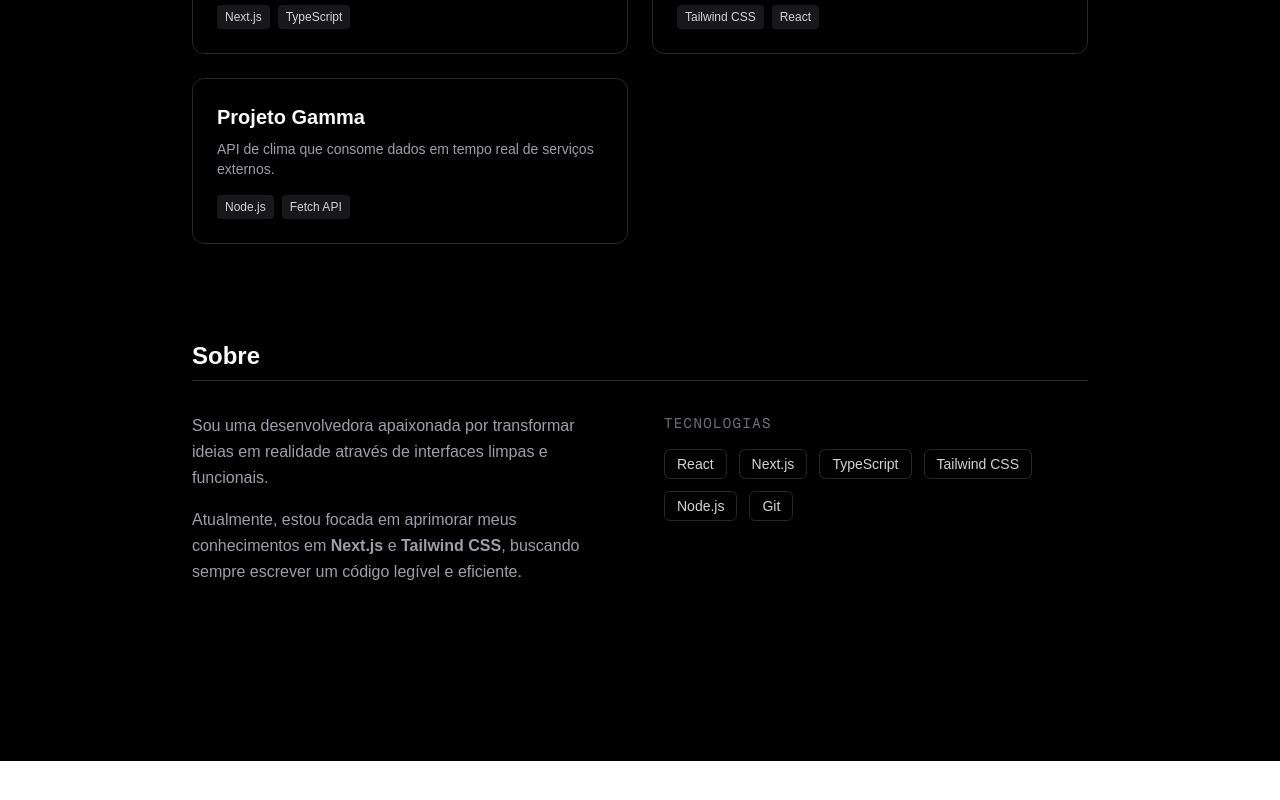
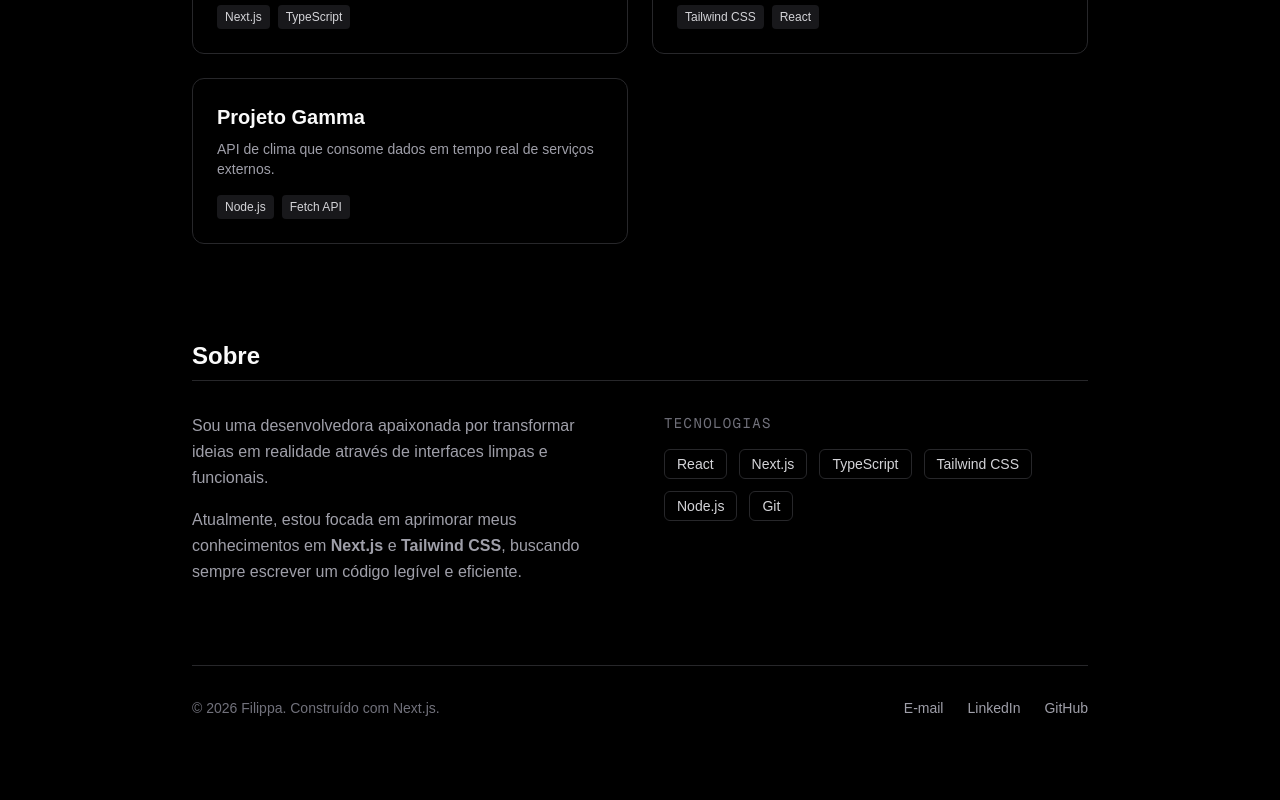
Before and after one commit to FilippaBittencourt/meu-portfolio, a Next.js app: page / in a window 1280 px wide. Shown: the part 551-1351 px from the top of the page. Before the commit the page ends 1312 px from the top, so only its background shows below. Built offline with nearby package versions, Linux system fonts and the light colour scheme.

Commit message:
feat: adiciona footer e encerra milestone 2

```diff
--- a/app/page.tsx
+++ b/app/page.tsx
@@ -96,6 +96,18 @@ export default function Home() {
     </div>
   </div>
 </section>
+{/* Rodapé / Footer */}
+      <footer className="w-full max-w-4xl border-t border-zinc-800 pt-8 pb-12 flex flex-col md:flex-row justify-between items-center gap-6">
+        <p className="text-zinc-500 text-sm">
+          © 2026 Filippa. Construído com Next.js.
+        </p>
+
+        <div className="flex gap-6 text-sm font-medium text-zinc-400">
+          <a href="mailto:seuemail@exemplo.com" className="hover:text-zinc-50 transition-colors">E-mail</a>
+          <a href="https://linkedin.com/in/seuusuario" target="_blank" className="hover:text-zinc-50 transition-colors">LinkedIn</a>
+          <a href="https://github.com/FilippaBittencourt" target="_blank" className="hover:text-zinc-50 transition-colors">GitHub</a>
+        </div>
+      </footer>
     </main>
   );
 }
```
